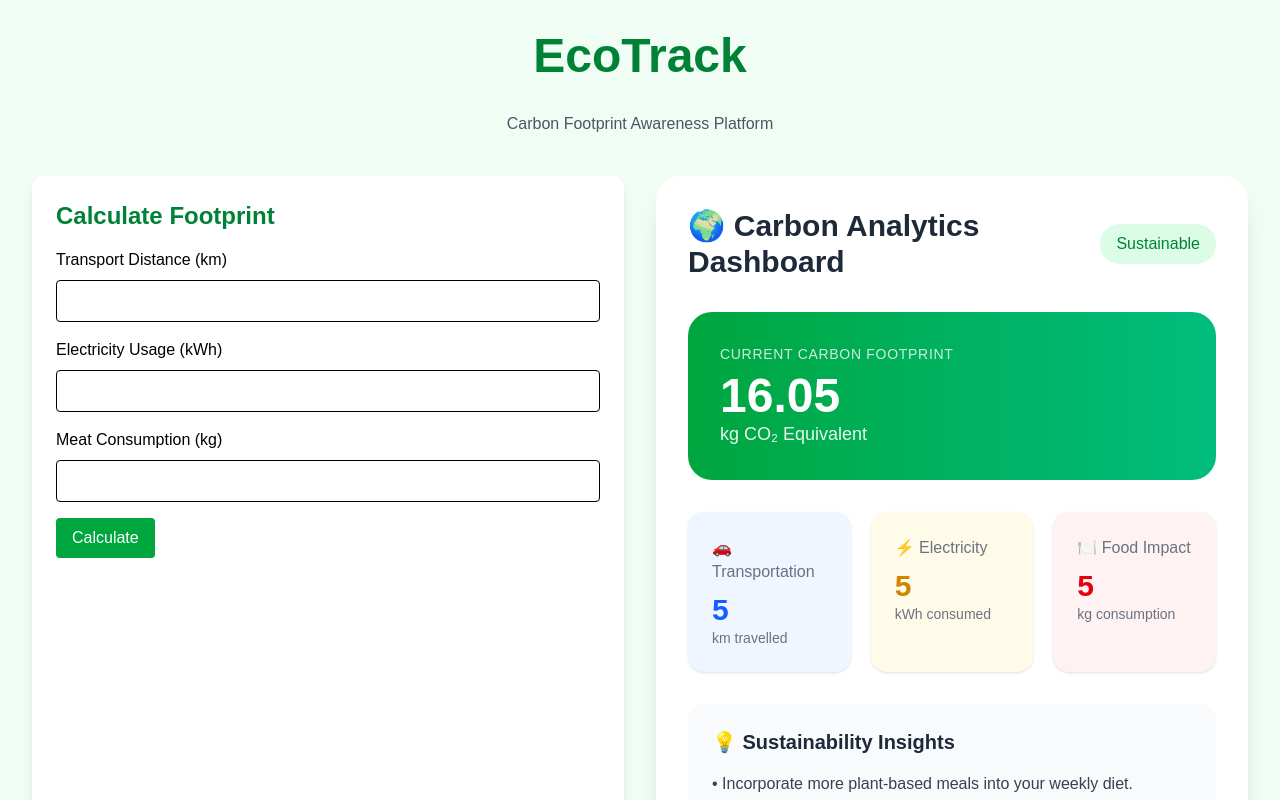
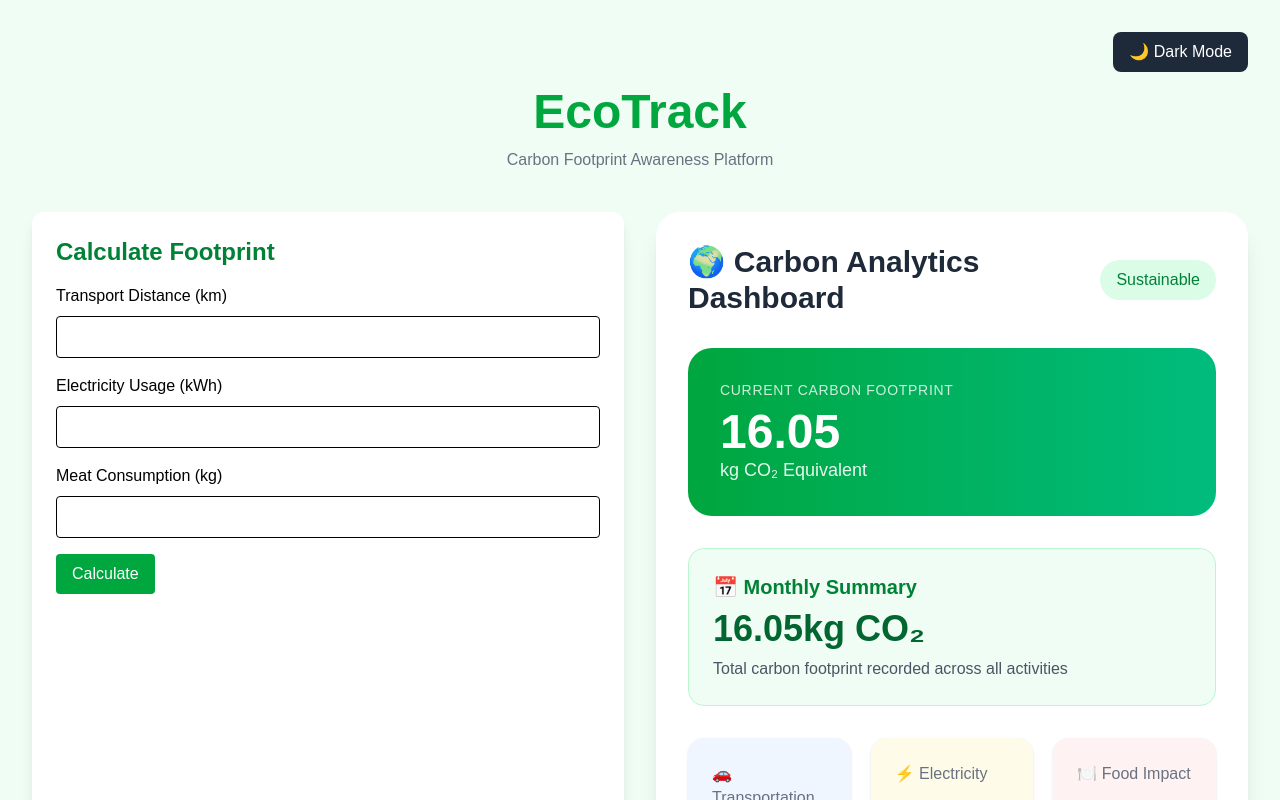
Before and after one commit to varsha-valavan/ecotrack-carbon-footprint, a React (Vite) app: page / in a window 1280 px wide. Both pictures are taken after typing "5", "5", "5" into the empty fields and a click on the button "Calculate". Shown: the top 800 px of the page. Built offline with nearby package versions, Linux system fonts and the light colour scheme.

Commit message:
Added carbon dashboard charts and PDF report

```diff
--- a/package.json
+++ b/package.json
@@ -11,8 +11,11 @@
   },
   "dependencies": {
     "@tailwindcss/vite": "^4.3.1",
+    "jspdf": "^4.2.1",
+    "jspdf-autotable": "^5.0.8",
     "react": "^19.2.6",
-    "react-dom": "^19.2.6"
+    "react-dom": "^19.2.6",
+    "recharts": "^3.8.1"
   },
   "devDependencies": {
     "@eslint/js": "^10.0.1",
--- a/src/App.jsx
+++ b/src/App.jsx
@@ -1,9 +1,12 @@
 import { useEffect, useState } from "react";
 import CarbonForm from "./Components/CarbonForm";
 import Dashboard from "./Components/Dashboard";
+import CarbonChart from "./Components/CarbonChart";
+import CarbonPieChart from "./Components/CarbonPieChart";
 
 function App() {
   const [entries, setEntries] = useState([]);
+  const [darkMode, setDarkMode] = useState(false);
 
   useEffect(() => {
     const saved =
@@ -13,8 +16,13 @@ function App() {
 
   const addEntry = (entry) => {
     const updated = [...entries, entry];
+
     setEntries(updated);
-    localStorage.setItem("carbonData", JSON.stringify(updated));
+
+    localStorage.setItem(
+      "carbonData",
+      JSON.stringify(updated)
+    );
   };
 
   const clearHistory = () => {
@@ -23,22 +31,52 @@ function App() {
   };
 
   return (
-    <div className="min-h-screen bg-green-50 p-8">
-      <h1 className="text-5xl font-bold text-center text-green-700 mb-8">
+    <div
+      className={
+        darkMode
+          ? "min-h-screen bg-gray-900 text-white p-8"
+          : "min-h-screen bg-green-50 p-8"
+      }
+    >
+      <div className="flex justify-end mb-4">
+        <button
+          onClick={() => setDarkMode(!darkMode)}
+          className="bg-gray-800 text-white px-4 py-2 rounded-lg"
+        >
+          {darkMode ? "☀️ Light Mode" : "🌙 Dark Mode"}
+        </button>
+      </div>
+
+      <h1 className="text-5xl font-bold text-center text-green-600 mb-3">
         EcoTrack
       </h1>
 
-      <p className="text-center mb-10 text-gray-600">
+      <p className="text-center text-gray-500 mb-10">
         Carbon Footprint Awareness Platform
       </p>
 
-      <div className="grid md:grid-cols-2 gap-8">
+      <div className="grid lg:grid-cols-2 gap-8">
         <CarbonForm addEntry={addEntry} />
+
         <Dashboard
           entries={entries}
           clearHistory={clearHistory}
         />
       </div>
+
+      {entries.length > 0 && (
+        <>
+          <div className="mt-8">
+            <CarbonChart entries={entries} />
+          </div>
+
+          <div className="mt-8">
+            <CarbonPieChart
+              latest={entries[entries.length - 1]}
+            />
+          </div>
+        </>
+      )}
     </div>
   );
 }
--- /dev/null
+++ b/src/Components/CarbonChart.jsx
@@ -0,0 +1,45 @@
+import {
+  LineChart,
+  Line,
+  XAxis,
+  YAxis,
+  Tooltip,
+  ResponsiveContainer,
+  CartesianGrid,
+} from "recharts";
+
+function CarbonChart({ entries }) {
+  const data = entries.map((entry, index) => ({
+    day: index + 1,
+    carbon: Number(entry.total),
+  }));
+
+  return (
+    <div className="bg-white rounded-3xl shadow-xl p-8">
+      <h2 className="text-2xl font-bold mb-6">
+        📈 Carbon Trend Analysis
+      </h2>
+
+      <ResponsiveContainer width="100%" height={350}>
+        <LineChart data={data}>
+          <CartesianGrid strokeDasharray="3 3" />
+
+          <XAxis dataKey="day" />
+
+          <YAxis />
+
+          <Tooltip />
+
+          <Line
+            type="monotone"
+            dataKey="carbon"
+            stroke="#16a34a"
+            strokeWidth={3}
+          />
+        </LineChart>
+      </ResponsiveContainer>
+    </div>
+  );
+}
+
+export default CarbonChart;
--- /dev/null
+++ b/src/Components/CarbonPieChart.jsx
@@ -0,0 +1,65 @@
+import {
+  PieChart,
+  Pie,
+  Cell,
+  Tooltip,
+  ResponsiveContainer,
+  Legend,
+} from "recharts";
+
+function CarbonPieChart({ latest }) {
+  const data = [
+    {
+      name: "Transportation",
+      value: Number(latest.transport),
+    },
+    {
+      name: "Electricity",
+      value: Number(latest.electricity),
+    },
+    {
+      name: "Food",
+      value: Number(latest.food),
+    },
+  ];
+
+  const COLORS = [
+    "#3B82F6",
+    "#FACC15",
+    "#EF4444",
+  ];
+
+  return (
+    <div className="bg-white rounded-3xl shadow-xl p-8">
+      <h2 className="text-2xl font-bold mb-6">
+        🥧 Emission Sources
+      </h2>
+
+      <ResponsiveContainer width="100%" height={350}>
+        <PieChart>
+          <Pie
+            data={data}
+            dataKey="value"
+            nameKey="name"
+            outerRadius={120}
+            label={({ name, percent }) =>
+              `${name} (${(percent * 100).toFixed(0)}%)`
+            }
+          >
+            {data.map((entry, index) => (
+              <Cell
+                key={index}
+                fill={COLORS[index]}
+              />
+            ))}
+          </Pie>
+
+          <Tooltip />
+          <Legend />
+        </PieChart>
+      </ResponsiveContainer>
+    </div>
+  );
+}
+
+export default CarbonPieChart;
--- a/src/Components/Dashboard.jsx
+++ b/src/Components/Dashboard.jsx
@@ -1,3 +1,6 @@
+import jsPDF from "jspdf";
+import autoTable from "jspdf-autotable";
+
 function Dashboard({ entries, clearHistory }) {
   const latest =
     entries.length > 0
@@ -47,6 +50,135 @@ function Dashboard({ entries, clearHistory }) {
 
   const status = getStatus(Number(latest.total));
 
+  const downloadReport = () => {
+    const doc = new jsPDF();
+
+    doc.setFillColor(220, 252, 231);
+    doc.rect(0, 0, 210, 40, "F");
+
+    doc.setFontSize(22);
+    doc.setTextColor(22, 101, 52);
+
+    doc.text(
+      "Carbon Footprint Tracker",
+      105,
+      15,
+      { align: "center" }
+    );
+
+    doc.setFontSize(16);
+
+    doc.text(
+      "Activity Report",
+      105,
+      28,
+      { align: "center" }
+    );
+
+    const average = (
+      entries.reduce(
+        (sum, item) =>
+          sum + Number(item.total),
+        0
+      ) / entries.length
+    ).toFixed(2);
+
+    const best = Math.min(
+      ...entries.map((e) =>
+        Number(e.total)
+      )
+    );
+
+    const worst = Math.max(
+      ...entries.map((e) =>
+        Number(e.total)
+      )
+    );
+
+    doc.setTextColor(0, 0, 0);
+    doc.setFontSize(12);
+
+    doc.text(
+      `Total Records: ${entries.length}`,
+      14,
+      50
+    );
+
+    doc.text(
+      `Average Footprint: ${average} kg CO₂`,
+      14,
+      58
+    );
+
+    doc.text(
+      `Best Day: ${best} kg CO₂`,
+      110,
+      50
+    );
+
+    doc.text(
+      `Highest Day: ${worst} kg CO₂`,
+      110,
+      58
+    );
+
+    const tableData = entries.map(
+      (entry, index) => [
+        index + 1,
+        entry.date || "-",
+        entry.transport,
+        entry.electricity,
+        entry.food,
+        entry.total,
+      ]
+    );
+
+    autoTable(doc, {
+      startY: 70,
+
+      head: [[
+        "S.No",
+        "Date",
+        "Transport",
+        "Electricity",
+        "Food",
+        "Total CO₂"
+      ]],
+
+      body: tableData,
+
+      headStyles: {
+        fillColor: [34, 197, 94],
+        textColor: 255,
+        halign: "center",
+      },
+
+      styles: {
+        fontSize: 10,
+        halign: "center",
+      },
+
+      alternateRowStyles: {
+        fillColor: [240, 253, 244],
+      },
+    });
+
+    const finalY =
+      (doc.lastAutoTable?.finalY || 80) + 15;
+
+    doc.setFontSize(10);
+
+    doc.text(
+      "Generated by EcoTrack Carbon Footprint Tracker",
+      14,
+      finalY
+    );
+
+    doc.save(
+      "Carbon_Footprint_Activity_Report.pdf"
+    );
+  };
+
   return (
     <div className="bg-white rounded-3xl shadow-xl p-8">
       {/* Header */}
@@ -76,7 +208,24 @@ function Dashboard({ entries, clearHistory }) {
           kg CO₂ Equivalent
         </p>
       </div>
-
+      {/* Monthly Summary */}
+    <div className="bg-green-50 rounded-2xl p-6 mb-8 border border-green-200">
+        <h3 className="text-xl font-semibold text-green-700 mb-2">
+            📅 Monthly Summary
+        </h3>
+        <p className="text-4xl font-bold text-green-800">
+            {entries
+                .reduce(
+                    (sum, item) => sum + Number(item.total),
+                    0
+                    )
+                    .toFixed(2)}
+                kg CO₂
+            </p>
+            <p className="text-gray-600 mt-2">
+                Total carbon footprint recorded across all activities
+            </p>
+        </div>
       {/* Statistics */}
       <div className="grid md:grid-cols-3 gap-5 mb-8">
         <div className="bg-blue-50 rounded-2xl p-6 shadow-sm">
@@ -129,40 +278,17 @@ function Dashboard({ entries, clearHistory }) {
         </h3>
 
         <ul className="space-y-3 text-gray-700">
-          {latest.transport > 20 && (
           <li>
-              • Consider public transport, cycling, or
-              carpooling to reduce emissions.
+            • Use public transport whenever possible.
           </li>
-          )}
-
-          {latest.electricity > 10 && (
           <li>
-              • Reduce electricity usage by switching
-              to LED lighting and energy-efficient
-              appliances.
+            • Reduce electricity consumption.
           </li>
-          )}
-
-          {latest.food > 2 && (
           <li>
-              • Incorporate more plant-based meals into
-              your weekly diet.
+            • Choose sustainable food habits.
           </li>
-          )}
-
-          {latest.transport <= 20 &&
-            latest.electricity <= 10 &&
-            latest.food <= 2 && (
           <li>
-                • Excellent sustainability performance.
-                Keep maintaining eco-friendly habits.
-              </li>
-            )}
-
-          <li>
-            • Support renewable energy and sustainable
-            lifestyle choices whenever possible.
+            • Support renewable energy sources.
           </li>
         </ul>
       </div>
@@ -174,12 +300,21 @@ function Dashboard({ entries, clearHistory }) {
             📈 Activity History
           </h3>
 
+          <div className="flex gap-3">
+            <button
+              onClick={downloadReport}
+              className="bg-green-600 hover:bg-green-700 text-white px-4 py-2 rounded-lg transition"
+            >
+              📄 Download Report
+            </button>
+
             <button
               onClick={clearHistory}
               className="bg-red-500 hover:bg-red-600 text-white px-4 py-2 rounded-lg transition"
             >
               Clear Data
             </button>
+          </div>
         </div>
 
         <div className="space-y-3 max-h-64 overflow-y-auto">
```
Also changed, not shown: 1 other file (tests, documents, lock files or other folders). Lines whose indentation alone changed are shown as unchanged.
